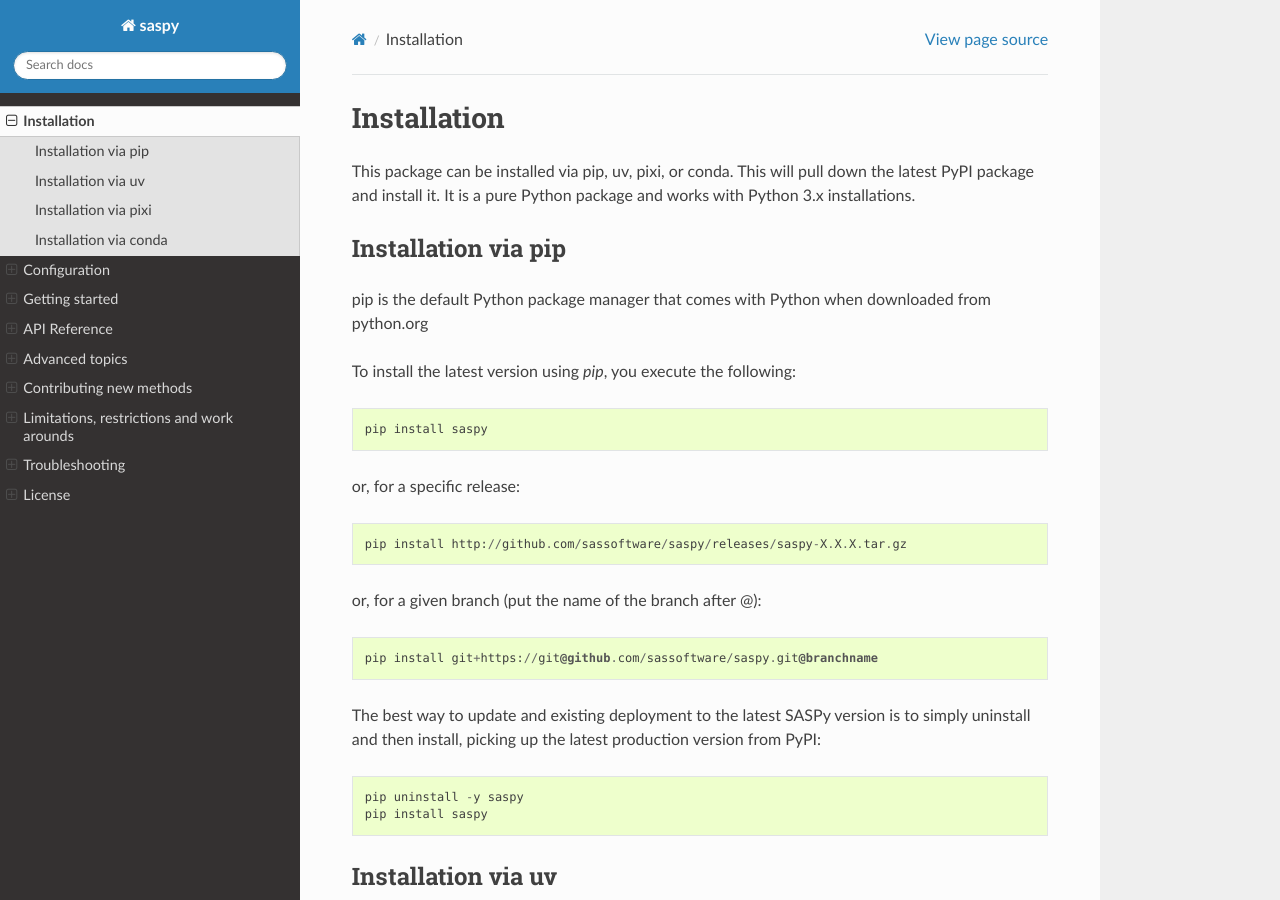
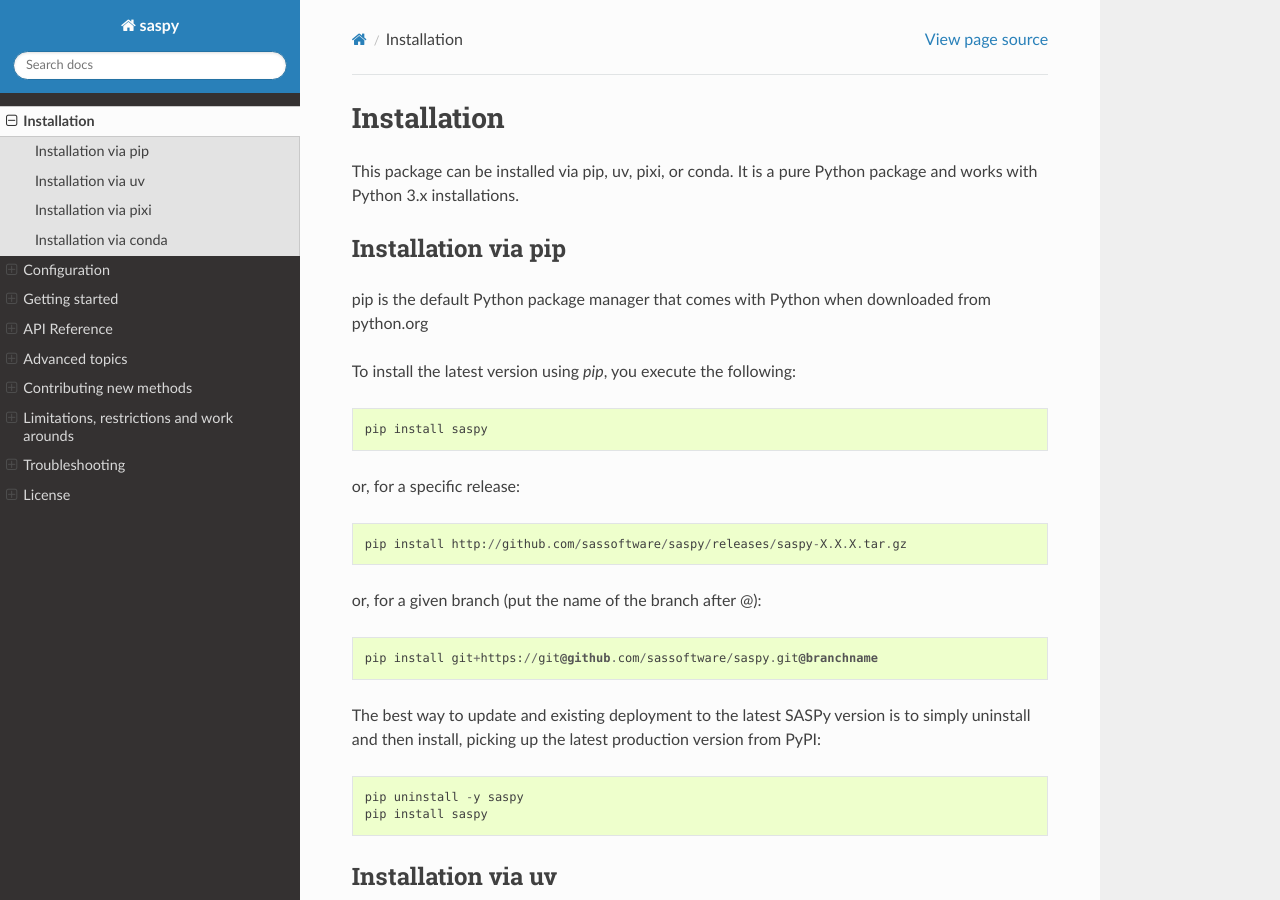
Before and after one commit to sassoftware/saspy, a Sphinx documentation site: the page built from saspy/doc/source/install.rst, in a window 1280 px wide and 900 px high. Built offline with Sphinx 7.4.7 and the Read the Docs theme 3.1.0, drawn with Linux system fonts in a browser that asks for light colours.

Commit message:
fix warnings in install doc

```diff
--- a/saspy/doc/source/install.rst
+++ b/saspy/doc/source/install.rst
@@ -3,13 +3,10 @@
 Installation
 =============
 
-This package can be installed via pip, uv, pixi, or conda.
-This will pull down the latest PyPI package and install it.
-It is a pure Python package and works with Python 3.x
-installations.
+This package can be installed via pip, uv, pixi, or conda. It is a pure Python package and works with Python 3.x installations.
 
 Installation via pip
--------------
+--------------------
 
 pip is the default Python package manager that comes with Python when downloaded from python.org
 
@@ -36,7 +33,7 @@
 .. _python.org: https://www.python.org/
 
 Installation via uv
--------------
+-------------------
 
 `uv`_ Is a Python package and project manager, written in Rust.::
 
@@ -54,7 +51,7 @@
 .. _SASpy project releases page: https://github.com/sassoftware/saspy/releases
 
 Installation via pixi
--------------
+---------------------
 
 `pixi`_ is a language-agnostic and cross-platform package management tool built on the foundation of the conda ecosystem. You can install packages from the `conda-forge channel`_, or `PyPI`_.::
 
@@ -73,7 +70,7 @@
 .. _PyPI: https://pypi.org/project/saspy/
 
 Installation via conda
--------------
+----------------------
 
 `conda`_ is a cross-platform, language-agnostic binary package manager.::
 
```
